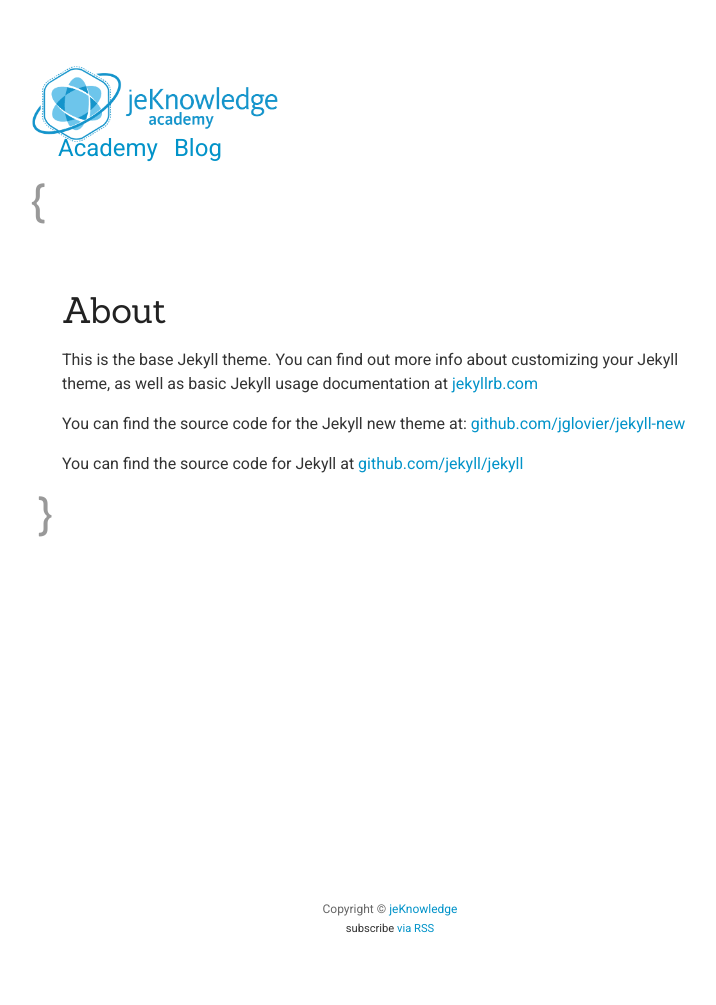
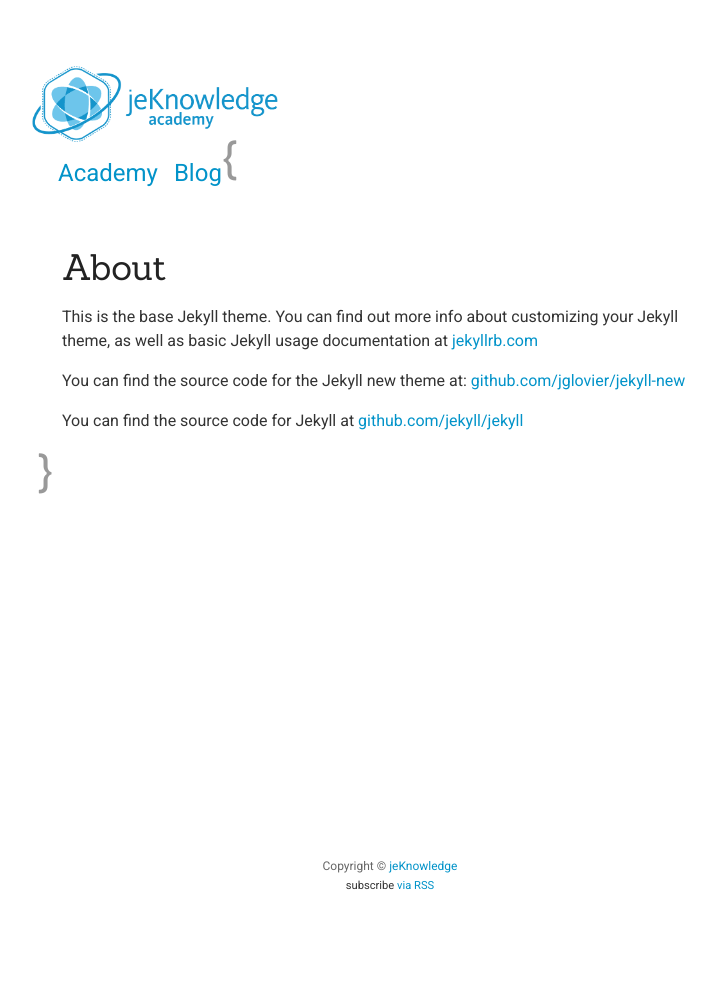
Before and after one commit to jeKnowledge/academy-articles, a Jekyll site: the page built from about.md, in a window 1280 px wide. Shown: the whole page, without its empty margins (250-966 px from the left). Built offline with Jekyll 4.4.1, drawn with Linux system fonts in a browser that asks for light colours; after the commit the page ends 962 px from its top, so only the background shows below that.

Commit message:
Update style.css

```diff
--- a/css/style.css
+++ b/css/style.css
@@ -631,9 +631,13 @@ img {
 }
 
 /* menu *********************************************************/
+#homeimage{
+	float:left;
+}
 
 ul#menu {
-
+	float: left;
+	margin-top: 25px;
 }
 
 ul#menu li {
```
